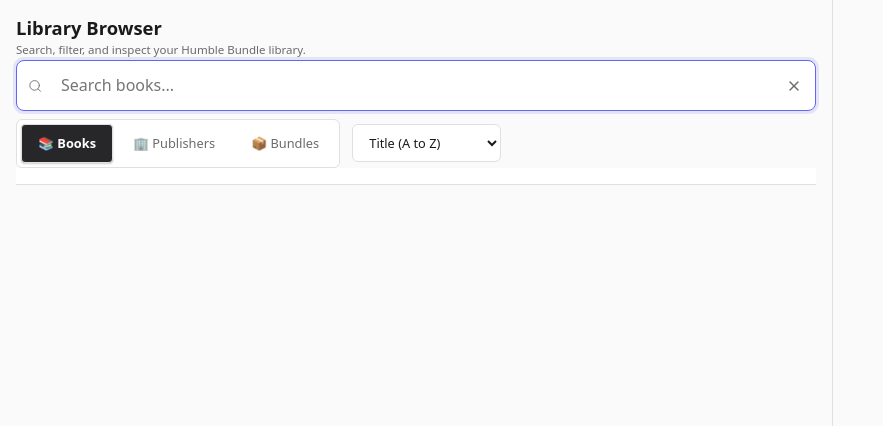
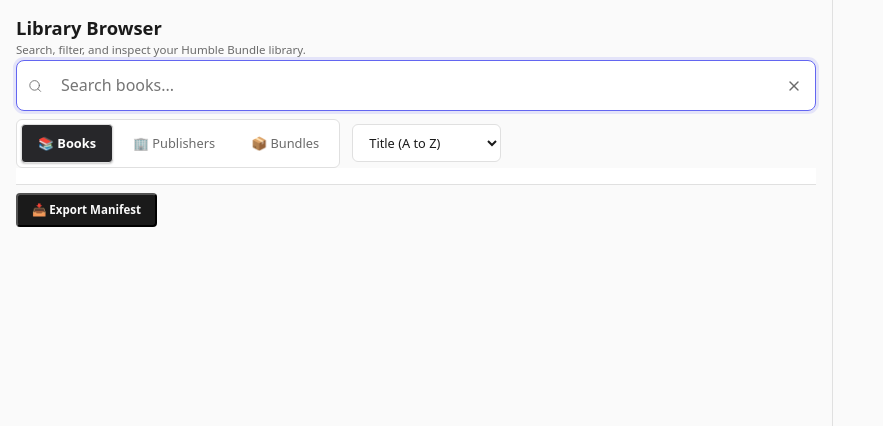
Before and after one commit to Hectormalvarez/humblelibrarysync, a FastAPI app: template app/templates/pages/home.html in a window 1280 px wide. Shown: the part 59-485 px from the top of the page, without its empty margins (0-883 px from the left). Run offline with FastAPI, Linux system fonts and the light colour scheme; the template is opened without the code that fills it, so the values that code supplies are empty; parts of the project's set-up code (start-up, migrations or seed data) failed here and were passed over; some libraries are stand-ins or nearby versions.

Commit message:
feat(export): add Export Manifest UI action buttons

```diff
--- a/app/templates/pages/booklog.html
+++ b/app/templates/pages/booklog.html
@@ -6,6 +6,11 @@
     <div class="control-bar">
       <h1 class="view-title">Book Log</h1>
       <p class="view-subtitle">Track your wishlist, reading, and finished books.</p>
+      <div style="margin-top:var(--space-2);">
+        <form method="post" action="/export/manifest/download" style="display:inline;">
+          <button type="submit" class="download-btn" style="font-size:var(--text-xs);">📥 Export Manifest</button>
+        </form>
+      </div>
     </div>
     <div id="master-stream" class="stream-container" hx-get="/booklog/stream" hx-trigger="load"></div>
   </div>
--- a/app/templates/pages/home.html
+++ b/app/templates/pages/home.html
@@ -88,6 +88,11 @@
         <option value="publisher_asc">Publisher (A to Z)</option>
       </select>
       <div class="filter-bar"></div>
+      <div style="margin-top:var(--space-2);">
+        <form method="post" action="/export/manifest/download" style="display:inline;">
+          <button type="submit" class="download-btn" style="font-size:var(--text-xs);">📥 Export Manifest</button>
+        </form>
+      </div>
     </div>
 
     <div
```
